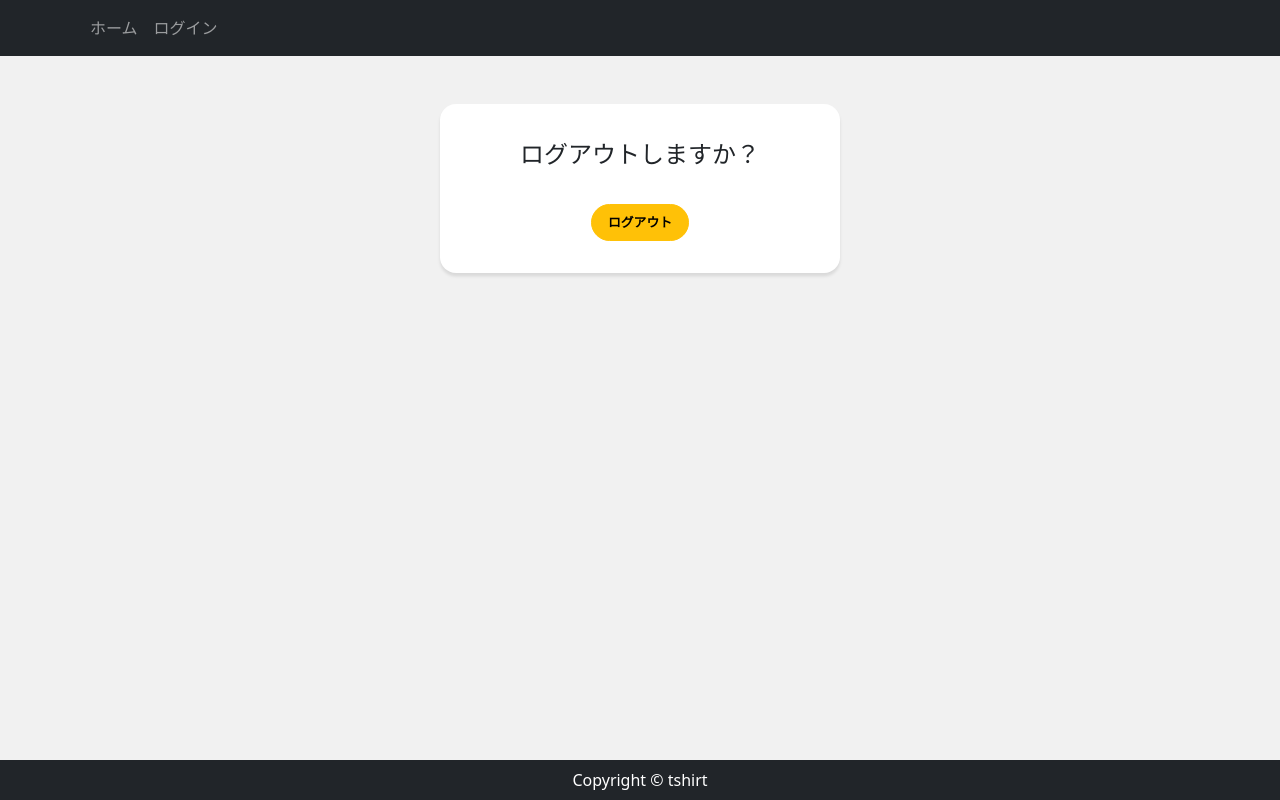
After one commit to tshirt519/django_reservation_app, a Django app: template accounts/templates/accounts/logout.html in a window 1280 px wide. The commit adds this page. Run offline with Django 3.2, Linux system fonts and the light colour scheme; the template is opened without the code that fills it, so the values that code supplies are empty; some libraries are stand-ins or nearby versions.

Commit message:
✨ ログアウト機能実装

```diff
--- a/accounts/templates/accounts/login.html
+++ b/accounts/templates/accounts/login.html
@@ -14,7 +14,9 @@
       <div class="form-label-group">
         {% render_field form.password class='form-control' placeholder='パスワード' %}
       </div>
-      <button class="btn btn-lg btn-primary btn-block mx-auto" type="submit">ログイン</button>
+      <div class="button mx-auto">
+        <button class="btn btn-lg btn-primary btn-block mx-auto" type="submit">ログイン</button>
+      </div>
     </form>
   </div>
 </div>
--- /dev/null
+++ b/accounts/templates/accounts/logout.html
@@ -0,0 +1,17 @@
+{% extends 'app/base.html' %}
+
+{% block content %}
+
+<div class="card card-auth my-5 mx-auto">
+  <div class="card-body">
+    <p class="card-title text-center">ログアウトしますか？</p>
+    <form method="post" class="form-auth">
+      {% csrf_token %}
+      <div class="button mx-auto">
+        <button class="btn btn-lg btn-warning btn-block mx-auto" type="submit">ログアウト</button>
+      </div>
+    </form>
+  </div>
+</div>
+
+{% endblock %}
--- a/accounts/urls.py
+++ b/accounts/urls.py
@@ -5,4 +5,5 @@ urlpatterns = [
   path('profile/', views.ProfileView.as_view(), name='profile'),
   path('profile/edit/', views.ProfileEditView.as_view(), name='profile_edit'),
   path('login/', views.LoginView.as_view(), name='account_login'),
+  path('logout/', views.LogoutView.as_view(), name='account_logout'),
 ]
--- a/app/templates/app/base.html
+++ b/app/templates/app/base.html
@@ -26,6 +26,9 @@
                   <li class="nav-item">
                       <a href="{% url 'profile' %}" class="nav-link">プロフィール</a>
                   </li>
+                  <li class="nav-item">
+                      <a href="{% url 'account_logout' %}" class="nav-link">ログアウト</a>
+                  </li>
                   {% else %}
                   <li class="nav-item">
                       <a href="{% url 'account_login' %}" class="nav-link">ログイン</a>
```
Also changed, not shown: accounts/views.py (+8 -0 lines), db.sqlite3.
